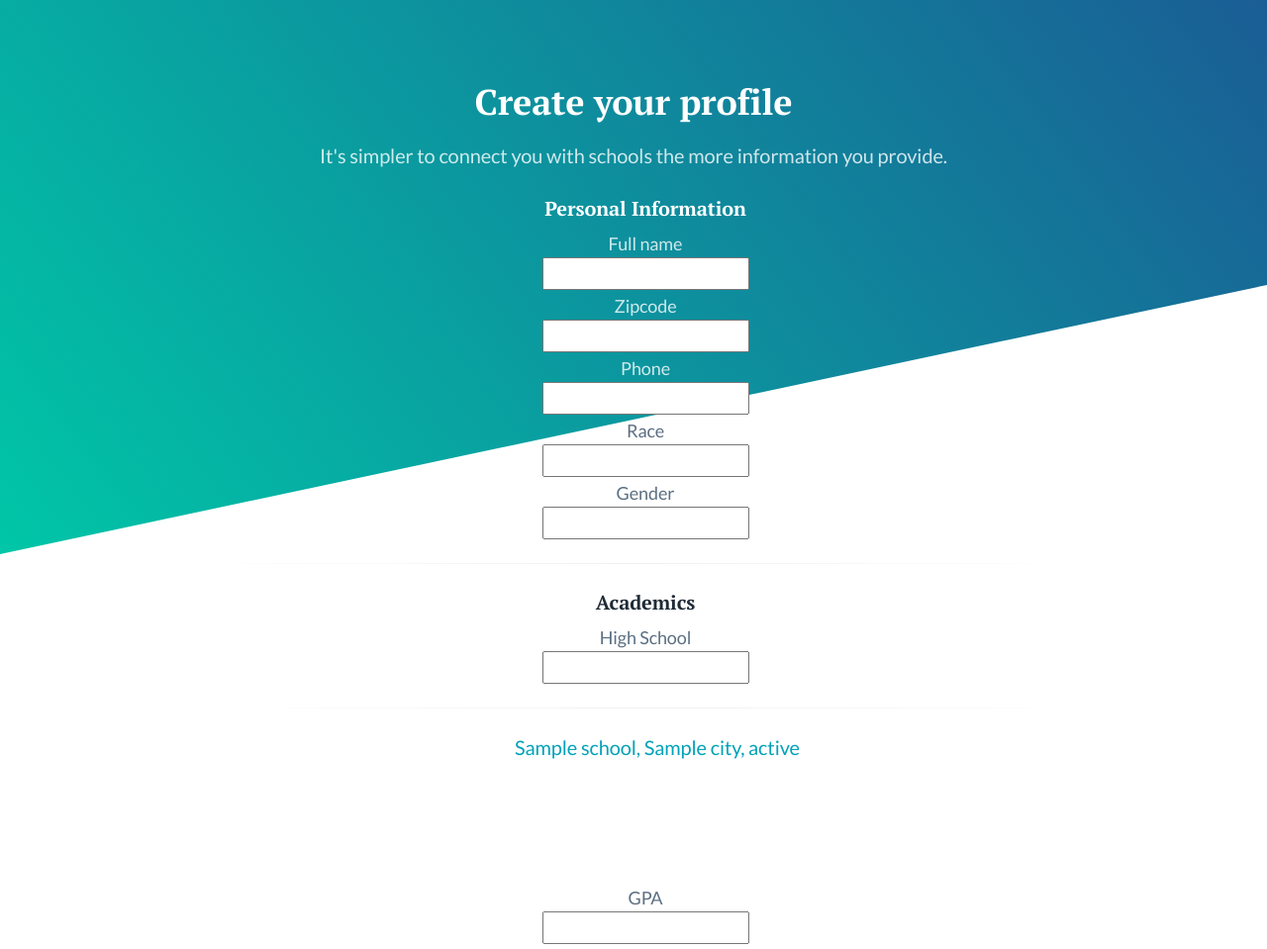
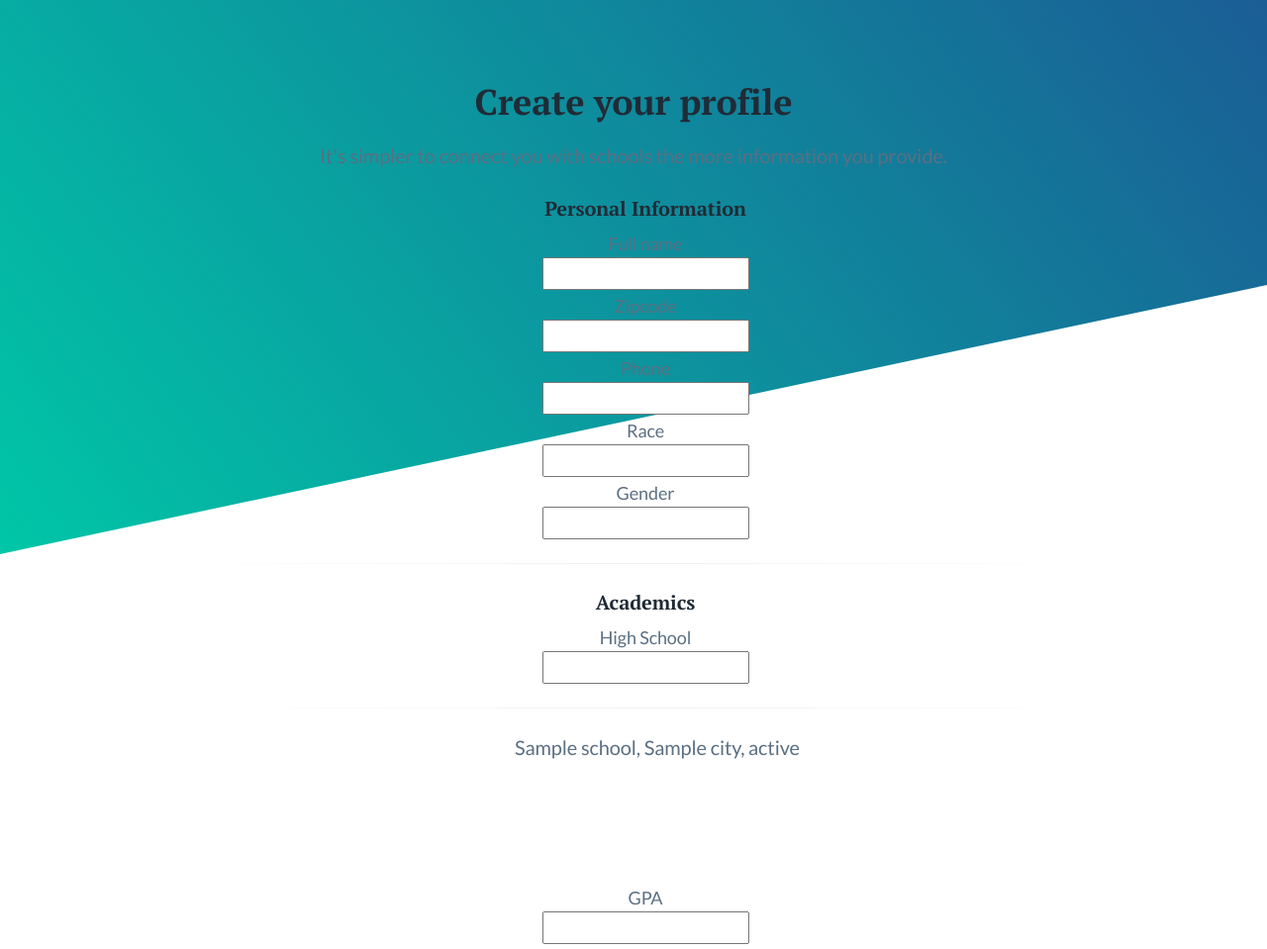
Before and after one commit to mukosman/CampusNow, a Python web app: template templates/profile.html in a window 1280 px wide. Shown: the part 80-1039 px from the top of the page at 99% size. Run offline with Jinja, Linux system fonts and the light colour scheme; the template is opened without the code that fills it: most values are stand-ins (such as "Sample title", 1, 10 or a date in 2020); form fields are guessed from the names that the template uses.

Commit message:
Revert "Merge branch 'main' of https://github.com/mukosman/CampusNow"
This reverts commit 7ac44c37b74cc8d8759218a3b7ec70f1044a6479, reversing
changes made to 84e35c0c6e09ad296f629b64deb5eb25c09d34b6.

```diff
--- a/templates/profile.html
+++ b/templates/profile.html
@@ -3,12 +3,12 @@
 <section class="hero text-center">
 	<div class="container-sm">
 		<div class="hero-inner">
-			<div class="container-sm text-light" >
+			<div class="container-sm">
 				<h2 class="section-title mt-0">Create your profile</h2>
 				<p class="hero-cta is-revealing">It's simpler to connect you with schools the more information you provide.</p>
 			</div>
 			<form method="POST">
-					<div class = "text-light">
+					<div>
 						{{ form.hidden_tag() }}
                         <ul class="m-0" style="list-style: none;">
                             <h4> Personal Information</h4>
@@ -34,15 +34,14 @@
                             </li>
                         </ul>
 						<hr>
-                    </div>
-                    <div>
+
                         <ul class="m-0" style="list-style: none;">
                              <h4> Academics</h4>
                              <label style ="color:#5B6F82">High School</label>
                             <li>
                                 {{form.highschool}}
                             </li>
-                            <div style="height:200px; overflow:hidden; overflow-y:scroll;" class ="text-primary">
+                            <div style="height:200px; overflow:hidden; overflow-y:scroll;">
                                 <ul id="school_list_og" class="m-0" style="list-style: none; display: none;">
                                     {% for school in highschools %}
                                         <hr>
```
